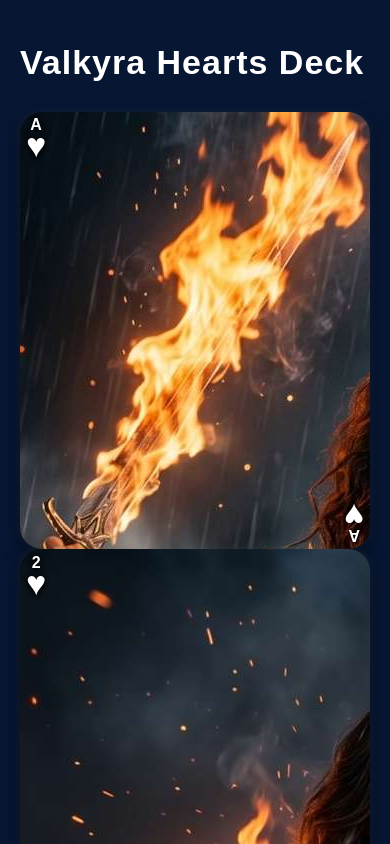
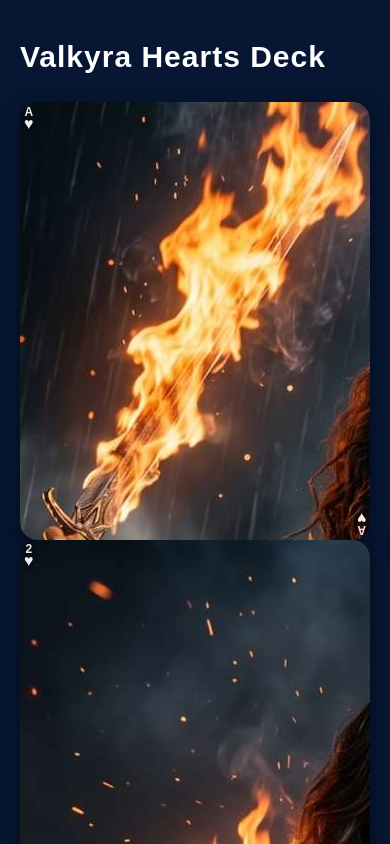
Before and after one commit to PlayYourPhotos/playyourphotos-blackjack, a React (Create React App) app: page /demo in a window 390 px wide. Shown: the top 844 px of the page. Built offline with nearby package versions, Linux system fonts and the light colour scheme.

Commit message:
Update styles.css

```diff
--- a/src/styles.css
+++ b/src/styles.css
@@ -14,34 +14,33 @@ body {
 }
 
 .demo-title {
-  font-size: 48px;
-  font-weight: 900;
-  margin-bottom: 30px;
+  font-size: 44px;
+  font-weight: 800;
+  margin-bottom: 28px;
   letter-spacing: 1px;
 }
 
 .deck-grid {
   display: grid;
-  grid-template-columns: repeat(auto-fit, minmax(170px, 1fr));
-  gap: 14px;
-  max-width: 1600px;
+  grid-template-columns: repeat(auto-fit, minmax(190px, 1fr));
+  gap: 16px;
+  max-width: 1700px;
 }
 
 .card {
   position: relative;
   width: 100%;
   aspect-ratio: 4 / 5;
-  border-radius: 22px;
+  border-radius: 18px;
   overflow: hidden;
   background: #111;
   box-shadow:
-    0 6px 18px rgba(0,0,0,0.5),
-    0 0 10px rgba(255,255,255,0.08);
+    0 8px 24px rgba(0,0,0,0.45);
   transition: transform 0.2s ease;
 }
 
 .card:hover {
-  transform: translateY(-4px) scale(1.02);
+  transform: translateY(-3px);
 }
 
 .card-image {
@@ -55,44 +54,42 @@ body {
   display: flex;
   flex-direction: column;
   align-items: center;
-  line-height: 1;
-  font-weight: 900;
+  line-height: 0.9;
+  font-weight: 700;
   text-shadow:
-    0 2px 4px rgba(0,0,0,0.95),
-    0 0 4px rgba(0,0,0,0.95);
+    0 1px 3px rgba(0,0,0,0.95);
   z-index: 5;
+  opacity: 0.92;
 }
 
 .top-left {
-  top: 6px;
-  left: 6px;
+  top: 4px;
+  left: 4px;
 }
 
 .bottom-right {
-  bottom: 6px;
-  right: 6px;
+  bottom: 4px;
+  right: 4px;
   transform: rotate(180deg);
 }
 
 .corner-rank {
-  font-size: 18px;
-  font-weight: 900;
-  line-height: 0.8;
-  height: 18px;
+  font-size: 14px;
+  font-weight: 800;
+  height: 14px;
   display: flex;
   align-items: center;
   justify-content: center;
 }
 
 .corner-suit {
-  font-size: 42px;
-  font-weight: 900;
-  line-height: 0.8;
-  height: 32px;
+  font-size: 20px;
+  font-weight: 800;
+  height: 18px;
+  margin-top: -1px;
   display: flex;
   align-items: center;
   justify-content: center;
-  margin-top: -2px;
 }
 
 .landing-page {
@@ -116,9 +113,6 @@ body {
   text-align: center;
   max-width: 520px;
   width: 100%;
-  box-shadow:
-    0 10px 40px rgba(0,0,0,0.6),
-    0 0 20px rgba(255,215,0,0.08);
 }
 
 .landing-title {
@@ -145,7 +139,6 @@ body {
   font-weight: 700;
   border-radius: 12px;
   transition: 0.2s ease;
-  box-shadow: 0 6px 18px rgba(0,0,0,0.4);
 }
 
 .launch-button:hover {
@@ -155,12 +148,22 @@ body {
 
 @media (max-width: 768px) {
   .demo-title {
-    font-size: 34px;
+    font-size: 30px;
   }
 
   .deck-grid {
     grid-template-columns: repeat(3, 1fr);
     gap: 10px;
+  }
+
+  .corner-rank {
+    font-size: 12px;
+    height: 12px;
+  }
+
+  .corner-suit {
+    font-size: 16px;
+    height: 14px;
   }
 
   .landing-title {
@@ -174,14 +177,4 @@ body {
   .landing-overlay {
     padding: 30px 20px;
   }
-
-  .corner-rank {
-    font-size: 16px;
-    height: 16px;
-  }
-
-  .corner-suit {
-    font-size: 34px;
-    height: 28px;
-  }
 }
```
